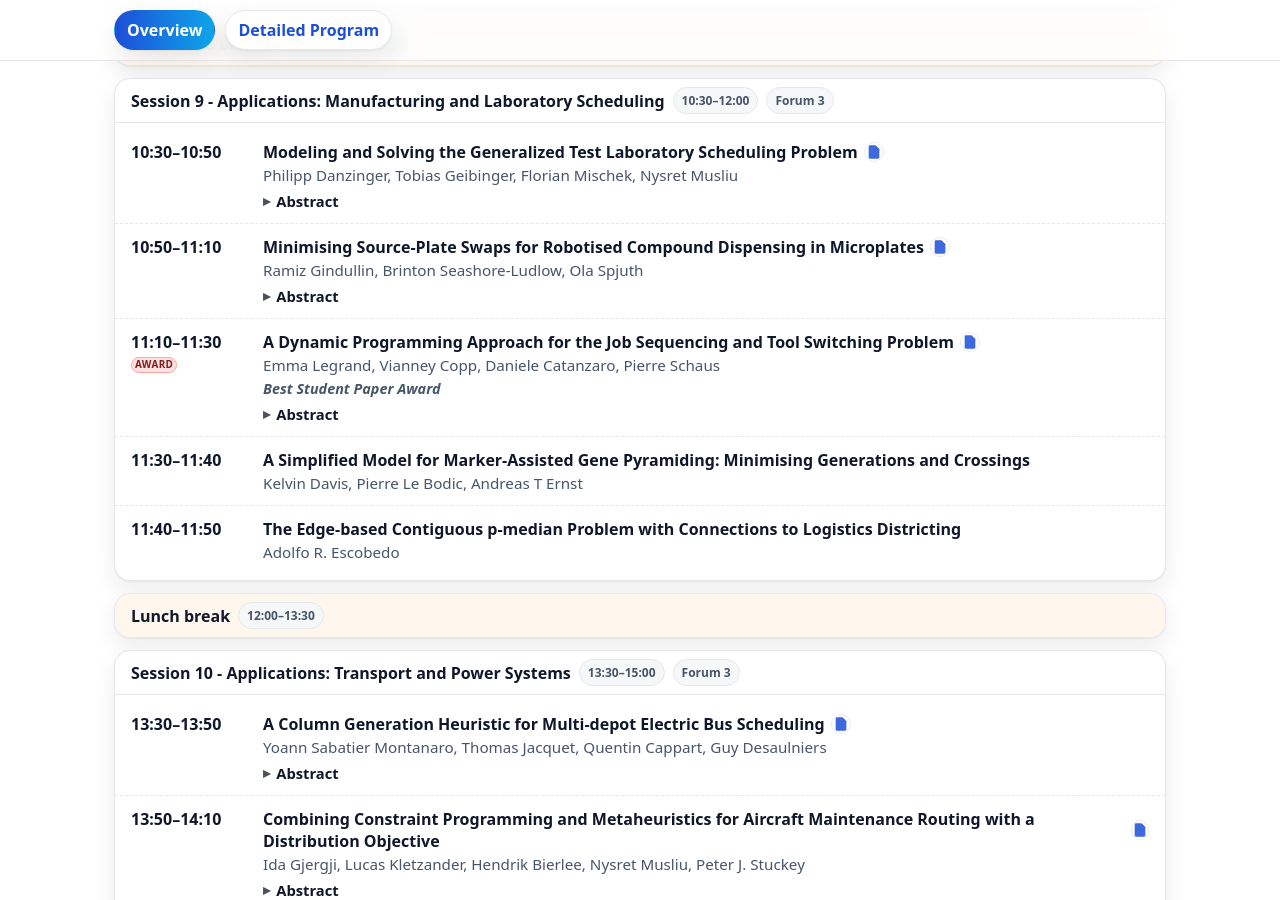
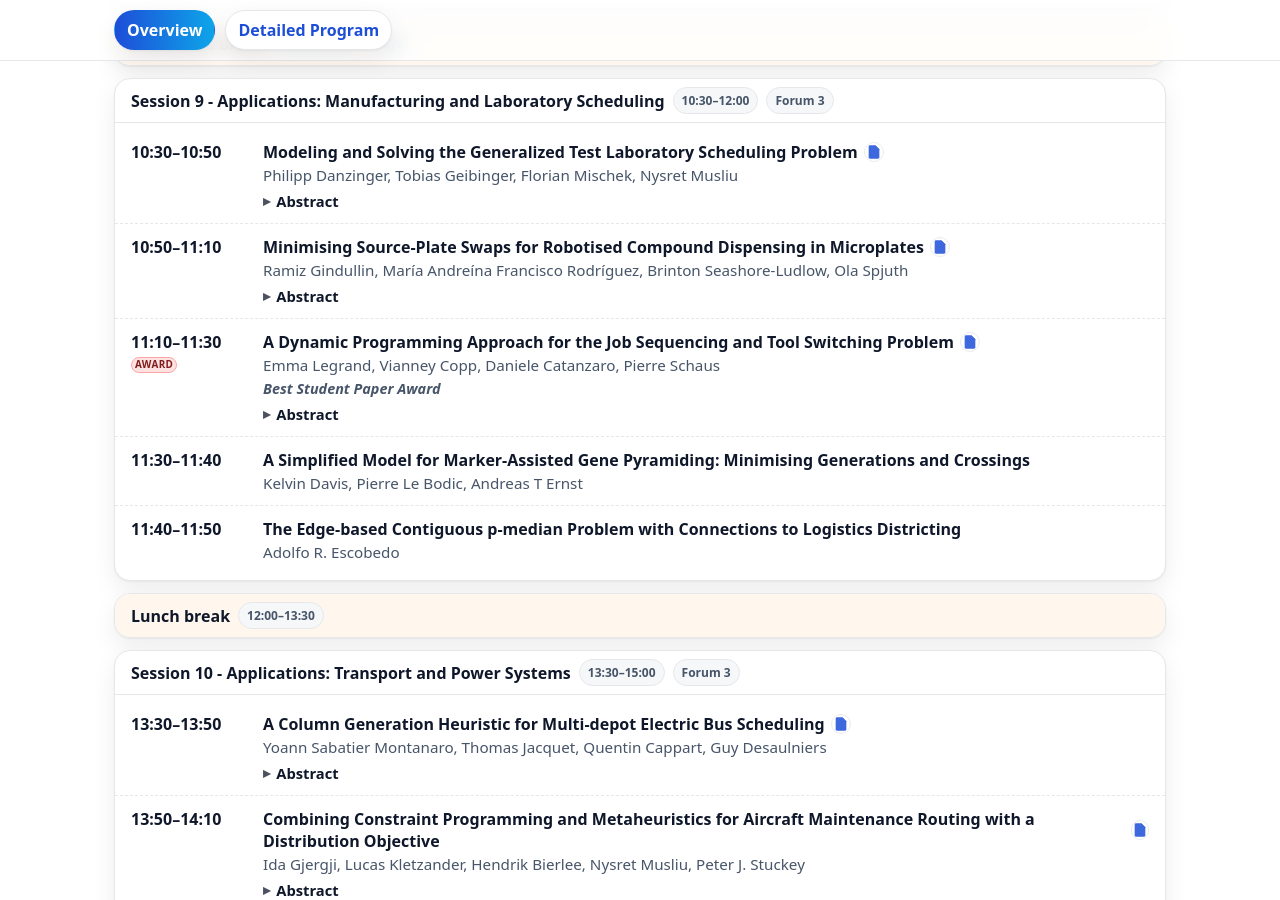
Before and after one commit to cpaior/cpaior_2025, a Jekyll site: the page built from program.html, in a window 1280 px wide and 900 px high, scrolled down 7266 px. Built offline with Jekyll 4.4.1, drawn with Linux system fonts in a browser that asks for light colours; some of the changed text lies outside the part shown.

```diff
--- a/_data/program.yml
+++ b/_data/program.yml
@@ -71,7 +71,7 @@ days:
     talks:
     - time: 09:00–09:20
       title: Breaking the Symmetries of Indistinguishable Objects
-      speaker: Mun See Chang, Ian P. Gent, Christopher Jefferson
+      speaker: Özgür Akgün, Mun See Chang, Ian P. Gent, Christopher Jefferson
       doi: https://doi.org/10.1007/978-3-031-95973-8_10
       abstract: Indistinguishable objects often occur when modelling problems in constraint
         programming, as well as in other related paradigms. They occur when objects
@@ -681,7 +681,7 @@ days:
         instances.
     - time: 10:50–11:10
       title: Minimising Source-Plate Swaps for Robotised Compound Dispensing in Microplates
-      speaker: Ramiz Gindullin, Brinton Seashore-Ludlow, Ola Spjuth
+      speaker: Ramiz Gindullin, María Andreína Francisco Rodríguez, Brinton Seashore-Ludlow, Ola Spjuth
       doi: https://doi.org/10.1007/978-3-031-95973-8_16
       abstract: Liquid-handling instruments are indispensable tools in modern biomedical
         laboratories, streamlining compound and sample management tasks with precision
```
